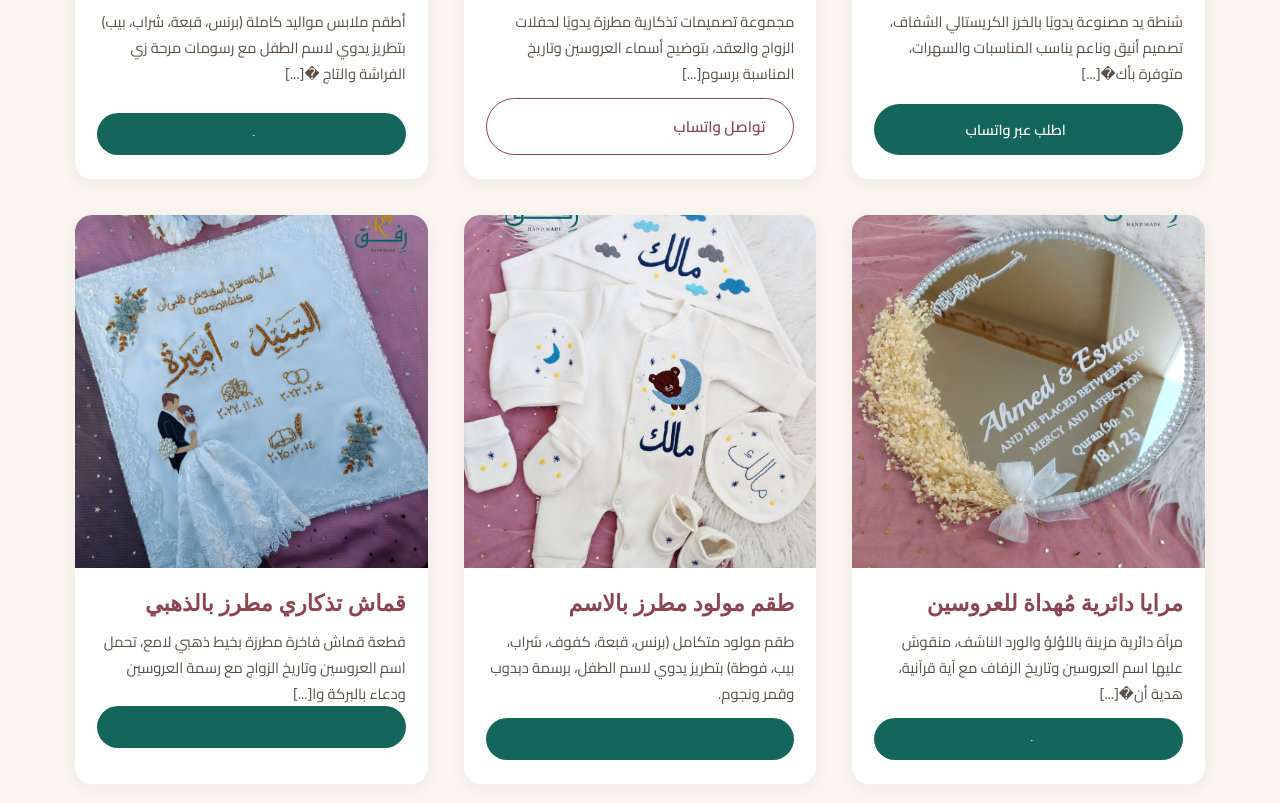
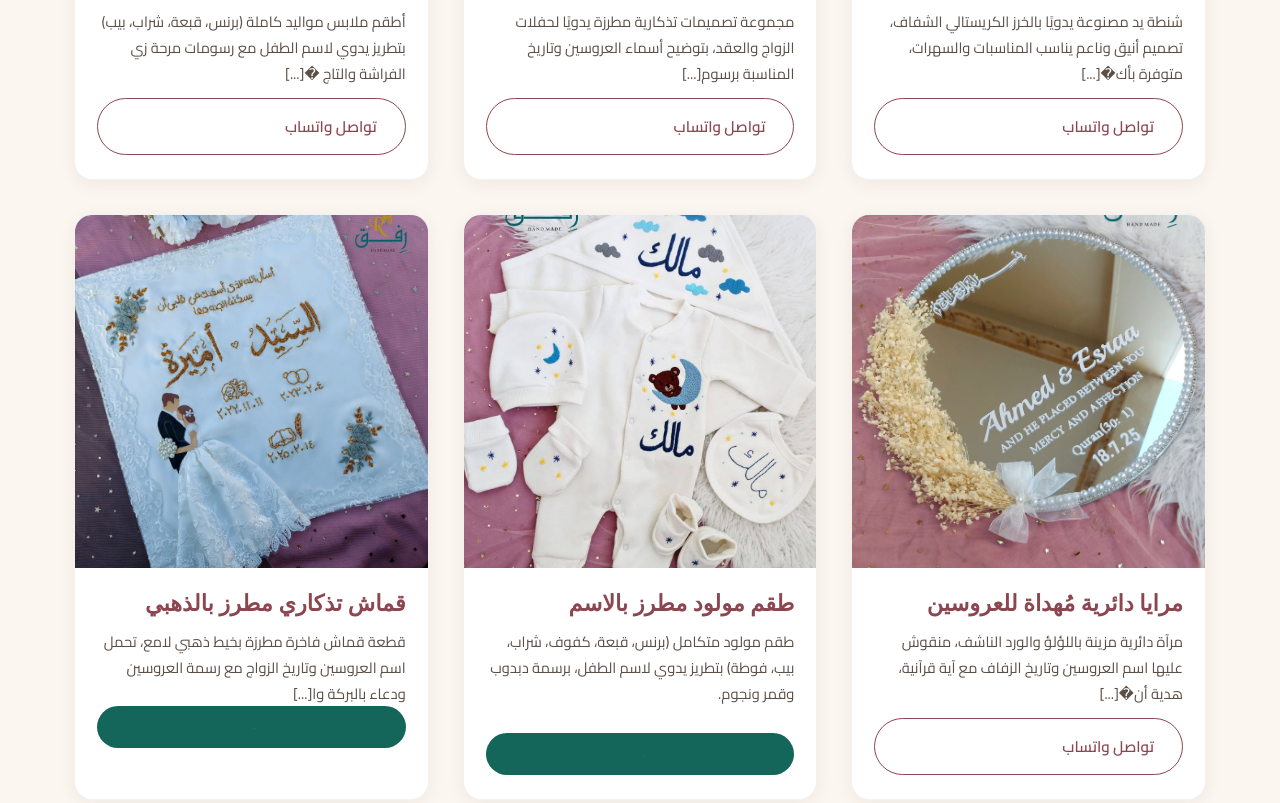
Before and after one commit to omnitech1317-max/refq, a plain HTML site: page index.html in a window 1280 px wide. Shown: the part 1275-2078 px from the top of the page. Drawn offline with Linux system fonts and the light colour scheme; a web font is replaced by a local one.

Commit message:
Update index.html

```diff
--- a/index.html
+++ b/index.html
@@ -405,9 +405,8 @@
       <div class="card-body">
         <h3>شنط كروشيه بالخرز الشفاف</h3>
         <p>شنطة يد مصنوعة يدويًا بالخرز الكريستالي الشفاف، تصميم أنيق وناعم يناسب المناسبات والسهرات، متوفرة بأك�[...]</p>
-      <a class="order-btn" target="_blank" href="https://wa.me/201068099838?text=مرحبا، عاوز اطلب ...">
-      <svg viewBox="0 0 24 24">... (الأيقونة)</svg>
-      اطلب عبر واتساب
+         <a href="https://wa.me/201068099838" target="_blank" class="btn btn-ghost">
+      تواصل واتساب
     </a>
       </div>
     </div>
@@ -428,9 +427,8 @@
       <div class="card-body">
         <h3>أطقم مواليد مطرزة بالاسم</h3>
         <p>أطقم ملابس مواليد كاملة (برنس، قبعة، شراب، بيب) بتطريز يدوي لاسم الطفل مع رسومات مرحة زي الفراشة والتاج �[...]</p>
-        <a class="order-btn" target="_blank" href="https://wa.me/201068099838?text=%D9%85%D8%B1%D8%AD%D8%A8%D8%A7%D8%8C%20%D8%B9%D8%A7%D9%88%D8%B2%20%D8%A7%D8%B7%D9%84%D8%A8%20%D8%B7%D9%82%D9%85%20%D9[...]">
-          <svg viewBox="0 0 24 24"><path d="M17.472 14.382c-.297-.149-1.758-.867-2.03-.967-.273-.099-.471-.148-.67.15-.197.297-.767.966-.94 1.164-.173.199-.347.223-.644.075-.297-.15-1.255-.463-2.39-1.[...]"/>
-          اطلب عبر واتساب
+            <a href="https://wa.me/201068099838" target="_blank" class="btn btn-ghost">
+      تواصل واتساب
     </a>
       </div>
     </div>
@@ -440,9 +438,8 @@
       <div class="card-body">
         <h3>مرايا دائرية مُهداة للعروسين</h3>
         <p>مرآة دائرية مزينة باللؤلؤ والورد الناشف، منقوش عليها اسم العروسين وتاريخ الزفاف مع آية قرآنية، هدية أن�[...]</p>
-        <a class="order-btn" target="_blank" href="https://wa.me/201068099838?text=%D9%85%D8%B1%D8%AD%D8%A8%D8%A7%D8%8C%20%D8%B9%D8%A7%D9%88%D8%B2%20%D8%A7%D8%B7%D9%84%D8%A8%20%D9%85%D8%B1%D8%A7%D9%8A[...]">
-          <svg viewBox="0 0 24 24"><path d="M17.472 14.382c-.297-.149-1.758-.867-2.03-.967-.273-.099-.471-.148-.67.15-.197.297-.767.966-.94 1.164-.173.199-.347.223-.644.075-.297-.15-1.255-.463-2.39-1.[...]"/>
-          اطلب عبر واتساب
+             <a href="https://wa.me/201068099838" target="_blank" class="btn btn-ghost">
+      تواصل واتساب
     </a>
       </div>
     </div>
@@ -476,9 +473,8 @@
       <div class="card-body">
         <h3>وسادة مطرزة بالترتر والزهور</h3>
         <p>تصميم دائري بالترتر الفضي وزهور حمراء مطرزة يدويًا، يحمل عبارة تذكارية للمناسبة.</p>
-        <a class="order-btn" target="_blank" href="https://wa.me/201068099838?text=%D9%85%D8%B1%D8%AD%D8%A8%D8%A7%D8%8C%20%D8%B9%D8%A7%D9%88%D8%B2%20%D8%A7%D8%B7%D9%84%D8%A8%20%D9%88%D8%B3%D8%A7%D8%AF[...]">
-          <svg viewBox="0 0 24 24"><path d="M17.472 14.382c-.297-.149-1.758-.867-2.03-.967;.273-.099-.471-.148-.67.15-.197.297-.767.966-.94 1.164-.173.199-.347.223-.644.075-.297-.15-1.255-.463-2.39-1.[...]"/>
-          اطلب عبر واتساب
+            <a href="https://wa.me/201068099838" target="_blank" class="btn btn-ghost">
+      تواصل واتساب
     </a>
       </div>
     </div>
@@ -488,9 +484,8 @@
       <div class="card-body">
         <h3>لوحة مؤطرة للعروسين</h3>
         <p>لوحة مؤطرة أنيقة تجمع بين الخط العربي والإنجليزي، باسم العروسين وتاريخ الزفاف، مزينة بزهور حمراء مطرزة[...]
-        <a class="order-btn" target="_blank" href="https://wa.me/201068099838?text=%D9%85%D8%B1%D8%AD%D8%A8%D8%A7%D8%8C%20%D8%B9%D8%A7%D9%88%D8%B2%20%D8%A7%D8%B7%D9%84%D8%A8%20%D9%84%D9%88%D8%AD%D8%A9[...]">
-          <svg viewBox="0 0 24 24"><path d="M17.472 14.382c-.297-.149-1.758-.867-2.03-.967;.273-.099-.471-.148-.67.15-.197.297-.767.966-.94 1.164-.173.199-.347.223-.644.075-.297-.15-1.255-.463-2.39-1.[...]"/>
-          اطلب عبر واتساب
+             <a href="https://wa.me/201068099838" target="_blank" class="btn btn-ghost">
+      تواصل واتساب
     </a>
       </div>
     </div>
@@ -500,9 +495,8 @@
       <div class="card-body">
         <h3>قماش تذكاري بالتطريز الذهبي واللؤلؤ</h3>
         <p>تصميم فاخر بإطار من الدانتيل، يحمل اسمي العروسين وتاريخ الزفاف مع إكليل مطرز بالذهبي واللؤلؤ.</p>
-        <a class="order-btn" target="_blank" href="https://wa.me/201068099838?text=%D9%85%D8%B1%D8%AD%D8%A8%D8%A7%D8%8C%20%D8%B9%D8%A7%D9%88%D8%B2%20%D8%A7%D8%B7%D9%84%D8%A8%20%D9%82%D9%85%D8%A7%D8%B4[...]">
-          <svg viewBox="0 0 24 24"><path d="M17.472 14.382c-.297-.149-1.758-.867-2.03-.967;.273-.099-.471-.148-.67.15-.197.297-.767.966-.94 1.164-.173.199-.347.223-.644.075-.297-.15-1.255-.463-2.39-1.[...]"/>
-          اطلب عبر واتساب
+            <a href="https://wa.me/201068099838" target="_blank" class="btn btn-ghost">
+      تواصل واتساب
     </a>
       </div>
     </div>
@@ -512,9 +506,8 @@
       <div class="card-body">
         <h3>تفصيلة تطريز اللؤلؤ والذهبي</h3>
         <p>لقطة مقرّبة توضح دقة التطريز اليدوي باللؤلؤ الطبيعي والخيط الذهبي والكريستال، تفصيلة من قطع القماش الت[...]
-        <a class="order-btn" target="_blank" href="https://wa.me/201068099838?text=%D9%85%D8%B1%D8%AD%D8%A8%D8%A7%D8%8C%20%D8%B9%D8%A7%D9%88%D8%B2%20%D8%A7%D8%B3%D8%AA%D9%81%D8%B3%D8%B1%20%D8%B9%D9%86[...]">
-          <svg viewBox="0 0 24 24"><path d="M17.472 14.382c-.297-.149-1.758-.867-2.03-.967;.273-.099-.471-.148-.67.15-.197.297-.767.966-.94 1.164-.173.199-.347.223-.644.075-.297-.15-1.255-.463-2.39-1.[...]"/>
-          اطلب عبر واتساب
+           <a href="https://wa.me/201068099838" target="_blank" class="btn btn-ghost">
+      تواصل واتساب
     </a>
       </div>
     </div>
@@ -524,9 +517,8 @@
       <div class="card-body">
         <h3>عقد قران على شكل فراشة</h3>
         <p>تصميم مميز لعقد القران بشكل فراشة خشبية، يجمع بين الخط العربي والإنجليزي وآية قرآنية وبصمات العروسين، �[...]</p>
-        <a class="order-btn" target="_blank" href="https://wa.me/201068099838?text=%D9%85%D8%B1%D8%AD%D8%A8%D8%A7%D8%8C%20%D8%B9%D8%A7%D9%88%D8%B2%20%D8%A7%D8%B7%D9%84%D8%A8%20%D8%B9%D9%82%D8%AF%20%D9[...]">
-          <svg viewBox="0 0 24 24"><path d="M17.472 14.382c-.297-.149-1.758-.867-2.03-.967;.273-.099-.471-.148-.67.15-.197.297-.767.966-.94 1.164-.173.199-.347.223-.644.075-.297-.15-1.255-.463-2.39-1.[...]"/>
-          اطلب عبر واتساب
+          <a href="https://wa.me/201068099838" target="_blank" class="btn btn-ghost">
+      تواصل واتساب
     </a>
       </div>
     </div>
```
Lines whose indentation alone changed are shown as unchanged.
